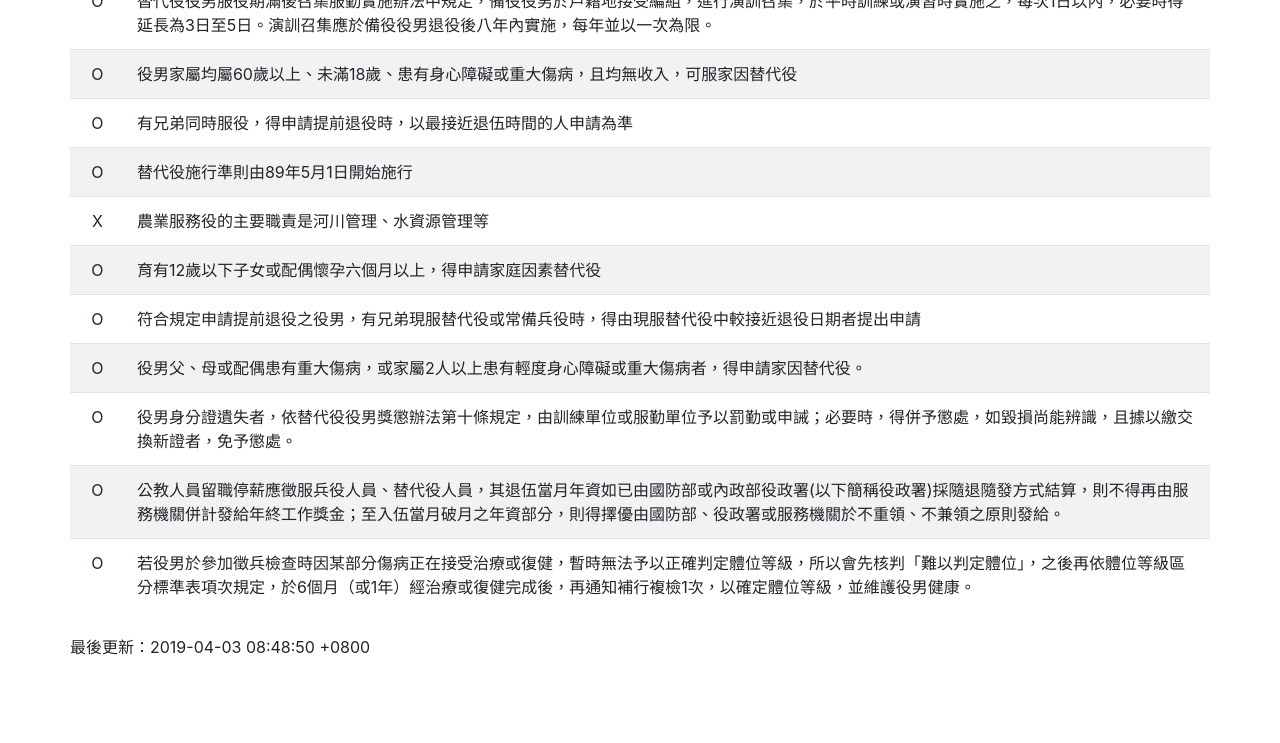
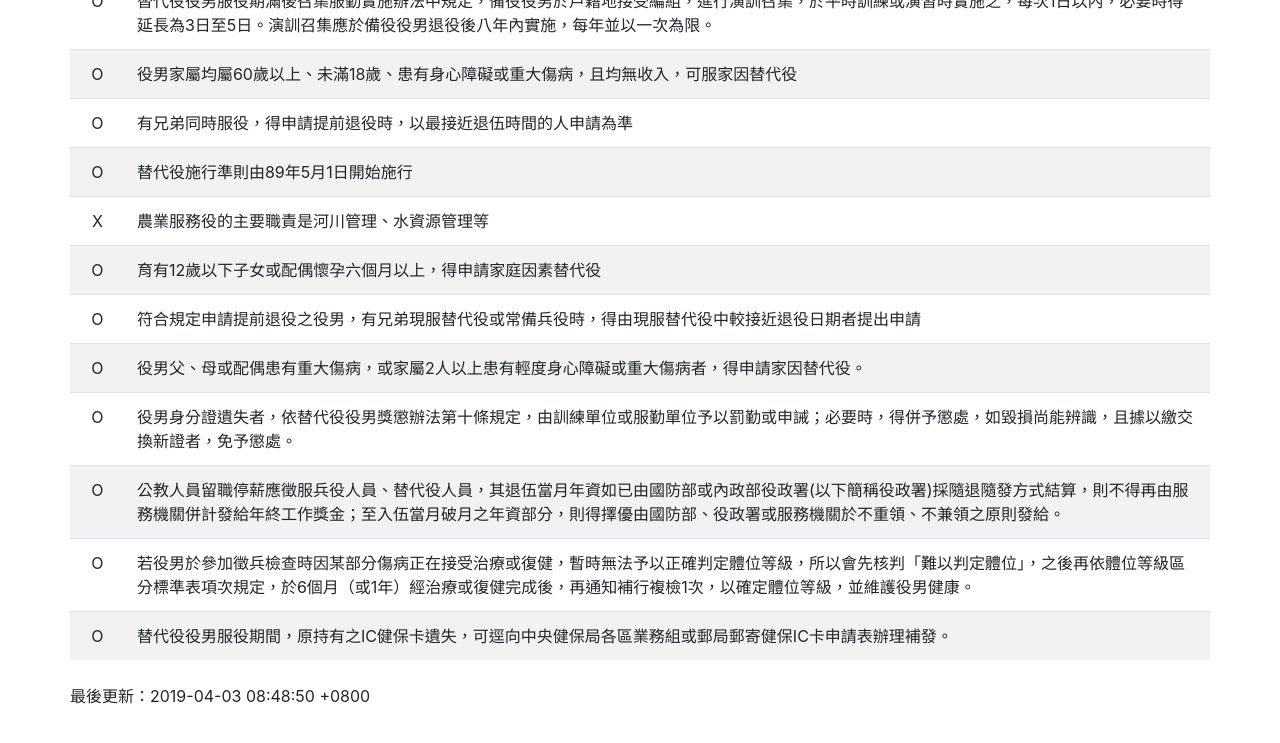
Before and after one commit to tzing/SMS-sample-question, a Jekyll site: the page built from true_and_false.md, in a window 1280 px wide and 900 px high, scrolled down 5701 px. Shown: the top 743 px of the window. Built offline with Jekyll 4.4.1, drawn with Linux system fonts in a browser that asks for light colours.

Commit message:
add one more true and false question

```diff
--- a/true_and_false.md
+++ b/true_and_false.md
@@ -120,3 +120,4 @@ title: 是非題
 | O | 役男身分證遺失者，依替代役役男獎懲辦法第十條規定，由訓練單位或服勤單位予以罰勤或申誡；必要時，得併予懲處，如毀損尚能辨識，且據以繳交換新證者，免予懲處。
 | O | 公教人員留職停薪應徵服兵役人員、替代役人員，其退伍當月年資如已由國防部或內政部役政署(以下簡稱役政署)採隨退隨發方式結算，則不得再由服務機關併計發給年終工作獎金；至入伍當月破月之年資部分，則得擇優由國防部、役政署或服務機關於不重領、不兼領之原則發給。
 | O | 若役男於參加徵兵檢查時因某部分傷病正在接受治療或復健，暫時無法予以正確判定體位等級，所以會先核判「難以判定體位」，之後再依體位等級區分標準表項次規定，於6個月（或1年）經治療或復健完成後，再通知補行複檢1次，以確定體位等級，並維護役男健康。
+| O | 替代役役男服役期間，原持有之IC健保卡遺失，可逕向中央健保局各區業務組或郵局郵寄健保IC卡申請表辦理補發。
```
